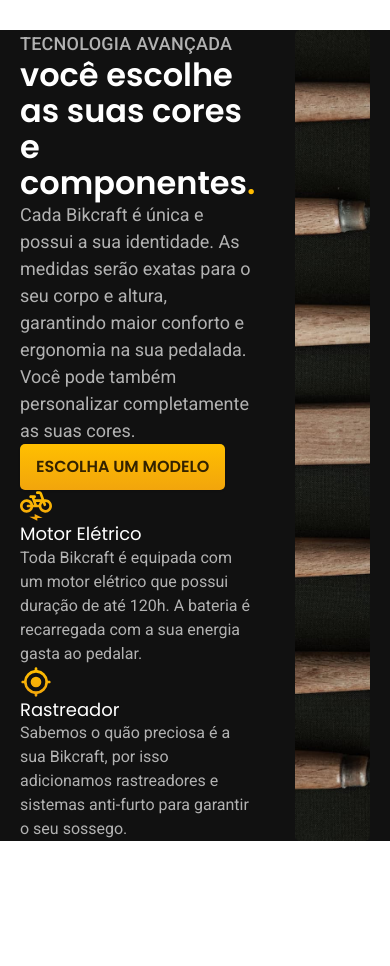
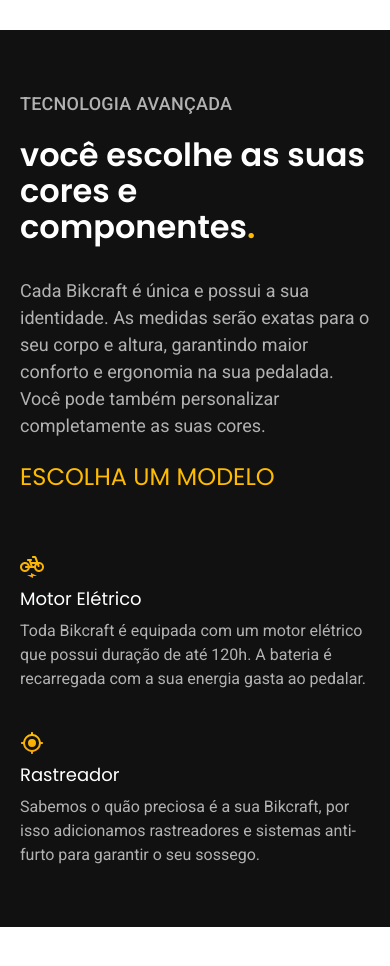
Before and after one commit to vinepereira/Projeto-06---Projeto-Bikcraft-Avancado-Origamid, a plain HTML site: page index.html in a window 390 px wide. Shown: the part 1340-2306 px from the top of the page. Drawn offline with Linux system fonts and the light colour scheme.

Commit message:
responsivo article tecnologia

```diff
--- a/assets/css/home/tecnologia.css
+++ b/assets/css/home/tecnologia.css
@@ -1,5 +1,6 @@
 .tecnologia-bg {
     background-color: var(--cor-11);
+    box-shadow: inset 0px 80px var(--cor-0), inset 0px -80px var(--cor-0);
 }
 
 .tecnologia {
@@ -14,3 +15,66 @@
     object-fit: cover;
     object-position: left;
 }
+
+.tecnologia-conteudo {
+    padding-top: 160px;
+    padding-bottom: 160px;
+}
+
+.tecnologia-conteudo > span {
+    display: block;
+    margin-bottom: 1.25rem;
+}
+
+.tecnologia-conteudo h2 {
+    margin-bottom: 2rem;
+}
+
+.tecnologia-conteudo > p {
+    margin-bottom: 1.25rem;
+}
+
+.tecnologia-conteudo > a {
+    margin-bottom: 5rem;
+}
+
+.tecnologia-vantagens {
+    display: flex;
+    gap: 40px;
+}
+
+.tecnologia-vantagens h3 {
+    margin-bottom: 0.5rem;
+    width: max-content;
+}
+
+.tecnologia-vantagens img {
+    width: 24px;
+    margin-bottom: 8px
+}
+
+@media (max-width: 800px) {
+    .tecnologia-bg {
+        box-shadow: initial;
+    }
+    .tecnologia {
+        grid-template-columns: 1fr;
+    }
+
+    .tecnologia-conteudo {
+        padding-top: 60px;
+        padding-bottom: 60px;
+    }
+    .tecnologia-imagem {
+        display: none;
+    }
+    .tecnologia-conteudo > a {
+        margin-bottom: 3.75rem;
+    }
+}
+
+@media (max-width: 600px) {
+    .tecnologia-vantagens {
+        flex-direction: column;
+    }
+}
--- a/assets/css/utility/componentes.css
+++ b/assets/css/utility/componentes.css
@@ -26,3 +26,29 @@
         font-size: 1rem;
     }
 }
+
+.link {
+    display: inline-block;
+    color: var(--cor-p1);
+    font: 500 1.5rem/1.5 'Poppins', sans-serif;
+    text-transform: uppercase;
+    position: relative;
+}
+
+.link::after {
+    content: '';
+    display: block;
+    width: 0%;
+    height: 4px;
+    background-color: currentColor;
+    position: absolute;
+    transition: .2s;
+}
+
+.link:hover {
+    color: var(--cor-0);
+}
+
+.link:hover::after {
+    width: 100%;
+}
--- a/index.html
+++ b/index.html
@@ -72,7 +72,8 @@
                 <span class="font-2-l-b cor-5">Tecnologia Avançada</span>
                 <h2 class="font-1-xxl cor-0">você escolhe as suas cores e componentes<span class="cor-p1">.</span></h2>
                 <p class="font-2-l cor-5">Cada Bikcraft é única e possui a sua identidade. As medidas serão exatas para o seu corpo e altura, garantindo maior conforto e ergonomia na sua pedalada. Você pode também personalizar completamente as suas cores.</p>
-                <a class="button link" href="./bicicletas.html">Escolha um modelo</a>
+                <a class="link" href="./bicicletas.html">Escolha um modelo</a>
+                <div class="tecnologia-vantagens">
                     <div>
                         <img src="./assets/img/icones/eletrica.svg" alt="">
                         <h3 class="font-1-m cor-0">Motor Elétrico</h3>
@@ -84,6 +85,7 @@
                         <p class="font-2-s cor-5">Sabemos o quão preciosa é a sua Bikcraft, por isso adicionamos rastreadores e sistemas anti-furto para garantir o seu sossego.</p>
                     </div>
                 </div>
+            </div>
 
 
             <div class="tecnologia-imagem">
```
Lines whose indentation alone changed are shown as unchanged.
